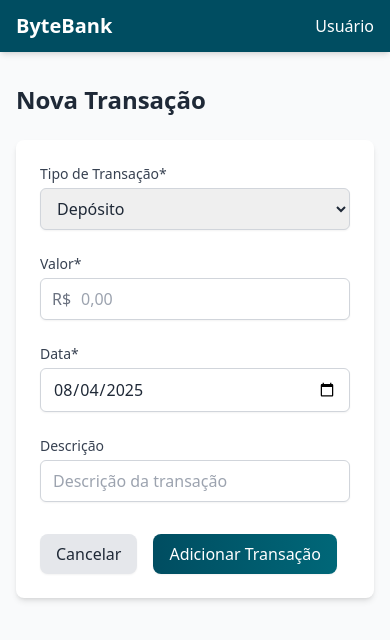
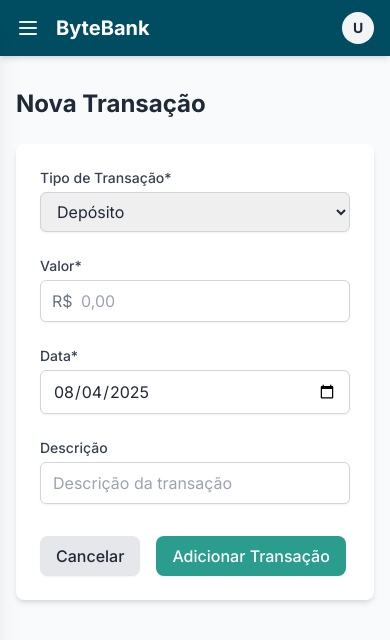
Before and after one commit to tatishinoda/bytebank-fiap, a Next.js app: page /transactions/add in a window 390 px wide. Shown: the top 640 px of the page. Built offline with nearby package versions, Linux system fonts and the light colour scheme; no server answers.

Commit message:
feat(layout): Implement a responsive sidebar with hamburger menu
Refactor page layout to a two-column structure and add a hamburger menu for mobile/tablet screens.
Update global font styles and dashboard button CSS.
Adjust header elements to align with the new layout.

```diff
--- a/package.json
+++ b/package.json
@@ -13,10 +13,12 @@
     "axios": "^1.11.0",
     "json-server": "^1.0.0-beta.3",
     "lightningcss": "^1.30.1",
+    "lucide-react": "^0.536.0",
     "next": "15.4.4",
     "react": "19.1.0",
     "react-dom": "19.1.0",
     "react-hook-form": "^7.61.1",
+    "react-hot-toast": "^2.5.2",
     "tailwind-merge": "^3.3.1",
     "uuid": "^11.1.0"
   },
--- a/src/app/(authenticated)/dashboard/page.tsx
+++ b/src/app/(authenticated)/dashboard/page.tsx
@@ -7,6 +7,7 @@ import TransactionBadge from '@/components/ui/TransactionBadge';
 import { useAccount } from '@/hooks/useAccount';
 import { useTransactions } from '@/hooks/useTransactions';
 import { Transaction, TransactionType } from '@/models/Transaction';
+import { Edit, Trash2 } from 'lucide-react';
 import Link from 'next/link';
 import React, { useState } from 'react';
 import { toast } from 'react-hot-toast';
@@ -144,12 +145,12 @@ export default function Dashboard() {
     <div className='space-y-8 max-w-7xl mx-auto'>
       <div className='grid md:grid-cols-5 gap-6'>
         {/* Menu lateral em telas maiores */}
-        <div className='hidden md:block md:col-span-1'>
+        <div className='hidden bg-white rounded-lg shadow-md md:block md:col-span-1'>
           <Sidebar />
         </div>
 
         {/* Conteúdo principal */}
-        <div className='md:col-span-4 space-y-6'>
+        <div className='md:col-span-3 space-y-6'>
           {/* Saldo e transações recentes */}
           <div className='balance-card'>
             <div className='space-y-4'>
@@ -225,17 +226,29 @@ export default function Dashboard() {
               </div>
 
               <div className='pt-2'>
-                <Button type='submit' className='w-full py-3 bg-gradient-to-r from-[#004D61] to-[#006778] hover:from-[#00586E] hover:to-[#007A8F] text-white font-medium rounded-lg shadow-md'>
+                <Button type='submit' variant= 'active' className='w-full py-3 bg-[#2A9D8F] hover:bg-[#177469] text-white font-medium rounded-lg shadow-md'>
                   Concluir transação
                 </Button>
               </div>
             </form>
           </Card>
 
-          {/* Extrato */}
+
+        </div>
+        {/* Extrato */}
+        <div className='md:col-span-1 space-y-6'>
           <Card>
             <div className='flex justify-between items-center mb-4'>
               <h2 className='text-xl font-medium text-gray-800'>Extrato</h2>
+
+              <div className="flex space-x-2 item-center">
+                <Link href="/transactions">
+                  <Edit className="h-5 w-5 text-gray-500 hover:text-blue-500 cursor-pointer" />
+                </Link>
+                <Link href="/transactions">
+                  <Trash2 className="h-5 w-5 text-gray-500 hover:text-red-500 cursor-pointer" />
+                </Link>
+              </div>
             </div>
 
             {recentTransactions.length > 0 ? (
@@ -273,18 +286,12 @@ export default function Dashboard() {
                     </div>
                   );
                 })}
-
-                <div className='mt-4'>
-                  <Link href='/transactions'>
-                    <Button variant='secondary' size='sm'>Ver todas as transações</Button>
-                  </Link>
-                </div>
               </div>
             ) : (
               <p className='text-gray-500'>Nenhuma transação registrada.</p>
             )}
           </Card>
-        </div>
+          </div>
       </div>
     </div>
   );
--- a/src/app/(authenticated)/layout.tsx
+++ b/src/app/(authenticated)/layout.tsx
@@ -1,22 +1,50 @@
-import type { Metadata } from 'next';
+'use client';
+
 import Header from '@/components/layout/Header';
-
-export const metadata: Metadata = {
-  title: 'ByteBank - Gerenciamento Financeiro',
-  description: 'Aplicação de gerenciamento financeiro',
-};
+import Sidebar from '@/components/layout/Sidebar';
+import { useState } from 'react';
 
 export default function AuthenticatedLayout({
   children,
 }: {
   children: React.ReactNode;
 }) {
+  const [isSidebarOpen, setIsSidebarOpen] = useState(false);
+
+  const toggleSidebar = () => {
+    setIsSidebarOpen(!isSidebarOpen);
+  };
+
   return (
     <>
-      <Header />
-      <main className='container mx-auto px-4 py-8'>
-        {children}
-      </main>
+      <Header toggleSidebar={toggleSidebar} />
+      <div className='flex'>
+        {/* Sidebar fixa para desktop, visível a partir de md */}
+        <div className='hidden w-64 p-4 min-h-screen'>
+          <Sidebar />
+        </div>
+
+        {/* Conteúdo principal */}
+        <main className='container mx-auto px-4 py-8 flex-1'>
+          {children}
+        </main>
+
+        {/* Sidebar mobile como overlay */}
+        <div
+          className={`fixed top-0 left-0 w-64 h-full bg-white shadow-xl z-50 transform transition-transform duration-300 md:hidden
+                     ${isSidebarOpen ? 'translate-x-0' : '-translate-x-full'}`}
+        >
+          <Sidebar isSidebarOpen={isSidebarOpen} toggleSidebar={toggleSidebar} />
+        </div>
+
+        {/* Overlay da sidebar mobile */}
+        {isSidebarOpen && (
+          <div
+            onClick={toggleSidebar}
+            className="fixed inset-0 bg-black bg-opacity-50 z-40 md:hidden"
+          />
+        )}
+      </div>
     </>
   );
 }
--- a/src/app/globals.css
+++ b/src/app/globals.css
@@ -3,19 +3,20 @@
 @tailwind utilities;
 
 :root {
-  --color-background: #F0F5F0;
+  --color-background: #F4F9FB;
   --color-foreground: #333333;
-  --color-primary: #004D61;
+  --color-primary: #264653;
   --color-secondary: #F0F5F0;
   --color-accent: #FF6B00;
   --font-sans: var(--font-geist-sans);
   --font-mono: var(--font-geist-mono);
+
 }
 
 body {
   background-color: var(--color-background);
   color: var(--color-foreground);
-  font-family: var(--font-sans);
+  font-family: Inter;
 }
 
 /* Balance card with white text */
@@ -28,9 +29,14 @@ body {
 }
 
 .balance-card h1,
-.balance-card h2,
+.balance-card h2 {
+  color: white;
+  font-family: Rubik;
+}
+
 .balance-card p {
   color: white;
+  font-family: Inter;
 }
 
 .balance-card button {
--- a/src/app/layout.tsx
+++ b/src/app/layout.tsx
@@ -1,8 +1,18 @@
 import type { Metadata } from "next";
-import { Geist, Geist_Mono } from "next/font/google";
+import { Geist, Geist_Mono, Inter, Rubik } from "next/font/google";
 import "./globals.css";
 
 import { Toaster } from "react-hot-toast";
+
+const rubik = Rubik({
+  variable: '--font-rubik',
+  subsets: ['latin'],
+})
+
+const inter = Inter({
+  variable: '--font-inter',
+  subsets: ['latin'],
+})
 
 const geistSans = Geist({
   variable: "--font-geist-sans",
--- a/src/components/layout/Header.tsx
+++ b/src/components/layout/Header.tsx
@@ -1,10 +1,15 @@
 'use client';
 
+import { useAccount } from '@/hooks/useAccount';
+import { Menu } from 'lucide-react';
 import Link from 'next/link';
-import React from 'react';
-import { useAccount } from '@/hooks/useAccount';
+import React from 'react'; // Importe React para usar React.FC
 
-const Header = () => {
+interface HeaderProps {
+  toggleSidebar: () => void;
+}
+
+const Header: React.FC<HeaderProps> = ({ toggleSidebar }) => {
   const { account } = useAccount();
   const name = account?.name || 'Usuário';
   const initial = name.charAt(0);
@@ -12,26 +17,19 @@ const Header = () => {
   return (
     <header className='bg-[#004D61] text-white shadow-md'>
       <div className='container mx-auto px-4 py-3 flex justify-between items-center'>
-        <Link href='/dashboard' className='text-xl font-bold'>
-          ByteBank
-        </Link>
-        <div className='flex items-center'>
-          <nav className='hidden md:block mr-6'>
-            <ul className='flex space-x-6'>
-              <li>
-                <Link href='/dashboard' className='text-white hover:text-blue-200 transition-colors'>
-                  Início
-                </Link>
-              </li>
-              <li>
-                <Link href='/transactions' className='text-white hover:text-blue-200 transition-colors'>
-                  Transações
-                </Link>
-              </li>
-            </ul>
-          </nav>
-          <div className='flex items-center space-x-2'>
-            <span className='text-white'>{name}</span>
+        <div className='flex items-center space-x-4'>
+          {/* Botão do Hambúrguer - visível apenas em telas menores que md */}
+          <button onClick={toggleSidebar} className='md:hidden'>
+            <Menu className='h-6 w-6' />
+          </button>
+          <Link href='/dashboard' className='text-xl font-bold'>
+            ByteBank
+          </Link>
+        </div>
+        <div className='flex items-center space-x-2'>
+          <span className='text-sm text-white hidden md:block'>{name}</span>
+          <div className='h-8 w-8 rounded-full bg-gray-100 flex items-center justify-center text-gray-800 font-bold text-sm'>
+            {initial}
           </div>
         </div>
       </div>
--- a/src/components/layout/Sidebar.tsx
+++ b/src/components/layout/Sidebar.tsx
@@ -1,9 +1,19 @@
 'use client';
 
+import { X } from 'lucide-react';
 import Link from 'next/link';
 import { usePathname } from 'next/navigation';
+import React from 'react'; // Importe React
 
-const Sidebar = () => {
+interface SidebarProps {
+  isSidebarOpen?: boolean;
+  toggleSidebar?: () => void;
+}
+
+const Sidebar: React.FC<SidebarProps> = ({
+  isSidebarOpen = false,
+  toggleSidebar = () => {}
+}) => {
   const pathname = usePathname();
 
   const isActive = (path: string) => {
@@ -11,12 +21,24 @@ const Sidebar = () => {
   };
 
   return (
-    <div className='bg-white rounded-lg shadow p-4'>
-      <nav>
+    <>
+      {/* Botão de fechar para o menu mobile */}
+      {/* Visível apenas quando o menu está aberto */}
+      {isSidebarOpen && (
+        <div className="p-4 flex justify-end md:hidden">
+          <button onClick={toggleSidebar}>
+            <X size={24} />
+          </button>
+        </div>
+      )}
+
+      {/* Navegação da Sidebar */}
+      <nav className='p-4'>
         <ul className='space-y-2'>
           <li>
             <Link
               href='/dashboard'
+              onClick={toggleSidebar}
               className={`block py-2 px-4 ${isActive('/dashboard')
                 ? 'text-[#004D61] font-medium border-l-4 border-[#004D61]'
                 : 'text-gray-600 hover:text-[#004D61] hover:bg-gray-50'}`}
@@ -27,6 +49,7 @@ const Sidebar = () => {
           <li>
             <Link
               href='/transactions'
+              onClick={toggleSidebar}
               className={`block py-2 px-4 ${isActive('/transactions')
                 ? 'text-[#004D61] font-medium border-l-4 border-[#004D61]'
                 : 'text-gray-600 hover:text-[#004D61] hover:bg-gray-50'}`}
@@ -37,6 +60,7 @@ const Sidebar = () => {
           <li>
             <Link
               href='#'
+              onClick={toggleSidebar}
               className='block py-2 px-4 text-gray-600 hover:text-[#004D61] hover:bg-gray-50'
             >
               Investimentos
@@ -45,6 +69,7 @@ const Sidebar = () => {
           <li>
             <Link
               href='#'
+              onClick={toggleSidebar}
               className='block py-2 px-4 text-gray-600 hover:text-[#004D61] hover:bg-gray-50'
             >
               Outros serviços
@@ -52,7 +77,7 @@ const Sidebar = () => {
           </li>
         </ul>
       </nav>
-    </div>
+    </>
   );
 };
 
--- a/src/components/ui/Button.tsx
+++ b/src/components/ui/Button.tsx
@@ -2,7 +2,7 @@ import React from 'react';
 import { twMerge } from 'tailwind-merge';
 
 interface ButtonProps extends React.ButtonHTMLAttributes<HTMLButtonElement> {
-  variant?: 'primary' | 'secondary' | 'danger' | 'success';
+  variant?: 'active' | 'primary' | 'secondary' | 'danger' | 'success';
   size?: 'sm' | 'md' | 'lg';
   isFullWidth?: boolean;
 }
@@ -18,7 +18,8 @@ const Button = ({
   const baseClasses = 'font-medium transition-all duration-200 focus:outline-none focus:ring-2 focus:ring-offset-1 shadow-sm';
 
   const variantClasses = {
-    primary: 'bg-gradient-to-r from-[#004D61] to-[#006778] text-white hover:from-[#00586E] hover:to-[#007A8F] focus:ring-[#004D61]/50 rounded-lg',
+    active: 'bg-[#2A9D8F] text-white rounded-lg',
+    primary: 'bg-[#2A9D8F] text-white hover:from-[#00586E] hover:to-[#007A8F] focus:ring-[#004D61]/50 rounded-lg',
     secondary: 'bg-gray-200 text-gray-800 hover:bg-gray-300 focus:ring-gray-400/50 rounded-lg',
     danger: 'bg-gradient-to-r from-red-600 to-red-500 text-white hover:from-red-700 hover:to-red-600 focus:ring-red-500/50 rounded-lg',
     success: 'bg-gradient-to-r from-green-600 to-green-500 text-white hover:from-green-700 hover:to-green-600 focus:ring-green-500/50 rounded-lg',
```
Also changed, not shown: 1 other file (tests, documents, lock files or other folders).
